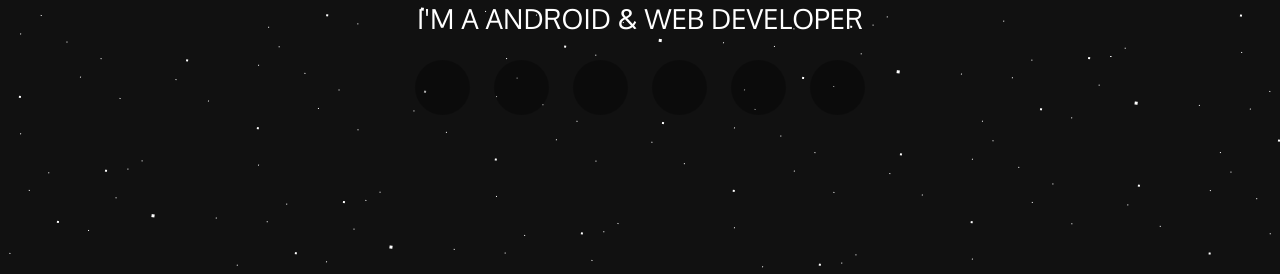
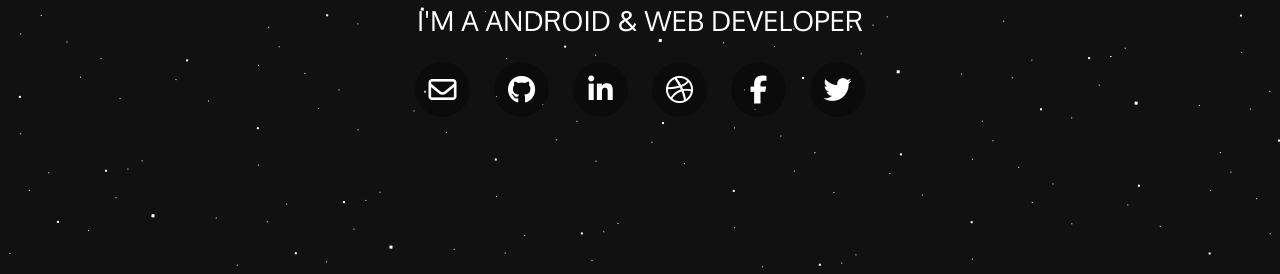
Before and after one commit to adrielcafe/adriel.cafe, a plain HTML site: page parse/public/index.html in a window 1280 px wide. Shown: the part 516-790 px from the top of the page. Drawn offline with nearby package versions, Linux system fonts and the light colour scheme; some icons are missing.

Commit message:
Update icons

```diff
--- a/parse/public/index.html
+++ b/parse/public/index.html
@@ -19,7 +19,6 @@
     <link rel="stylesheet" type="text/css" href='https://fonts.googleapis.com/css?family=Oxygen:400,700'>
     <link rel="stylesheet" type="text/css" href="https://cdnjs.cloudflare.com/ajax/libs/normalize/5.0.0/normalize.min.css">
     <link rel="stylesheet" href="https://cdnjs.cloudflare.com/ajax/libs/animate.css/3.5.2/animate.min.css">
-    <link rel="stylesheet" type="text/css" href="https://file.myfontastic.com/n6vo44Re5QaWo8oCKShBs7/icons.css">
     <link rel="stylesheet" type="text/css" href="css/app.css">
 
   </head>
@@ -45,27 +44,29 @@
 
       <div class="hi-icon-wrap hi-icon-effect-1 hi-icon-effect-1a">
         <a href="mailto:me@adriel.cafe" target="_blank">
-          <div class="hi-icon socicon-mail"></div>
+          <div class="hi-icon fa fa-envelope" aria-hidden="true"></div>
         </a>
         <a href="https://github.com/adrielcafe" target="_blank">
-          <div class="hi-icon socicon-github"></div>
+          <div class="hi-icon fa fa-github" aria-hidden="true"></div>
         </a>
         <a href="https://linkedin.com/in/adrielcafe" target="_blank">
-          <div class="hi-icon socicon-linkedin"></div>
+          <div class="hi-icon fa fa-linkedin" aria-hidden="true"></div>
         </a>
         <a href="https://dribbble.com/adrielcafe" target="_blank">
-          <div class="hi-icon socicon-dribbble"></div>
+          <div class="hi-icon fa fa-dribbble" aria-hidden="true"></div>
         </a>
         <a href="https://facebook.com/adrielcafe" target="_blank">
-          <div class="hi-icon socicon-facebook"></div>
+          <div class="hi-icon fa fa-facebook" aria-hidden="true"></div>
         </a>
         <a href="https://twitter.com/adrielcafe" target="_blank">
-          <div class="hi-icon socicon-twitter"></div>
+          <div class="hi-icon fa fa-twitter" aria-hidden="true"></div>
         </a>
       </div>
 
     </main>
 
+    <script src="https://use.fontawesome.com/2dac21f655.js"></script>
+
   </body>
 
 </html>
```
